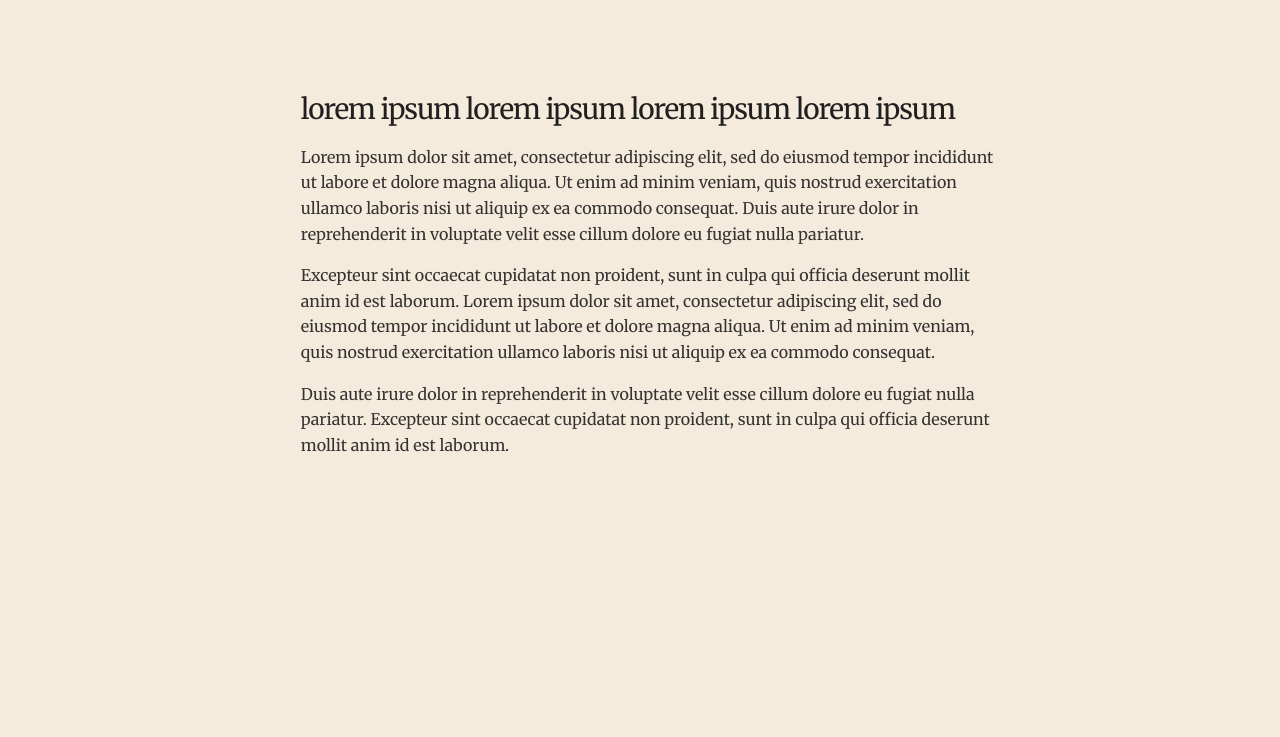
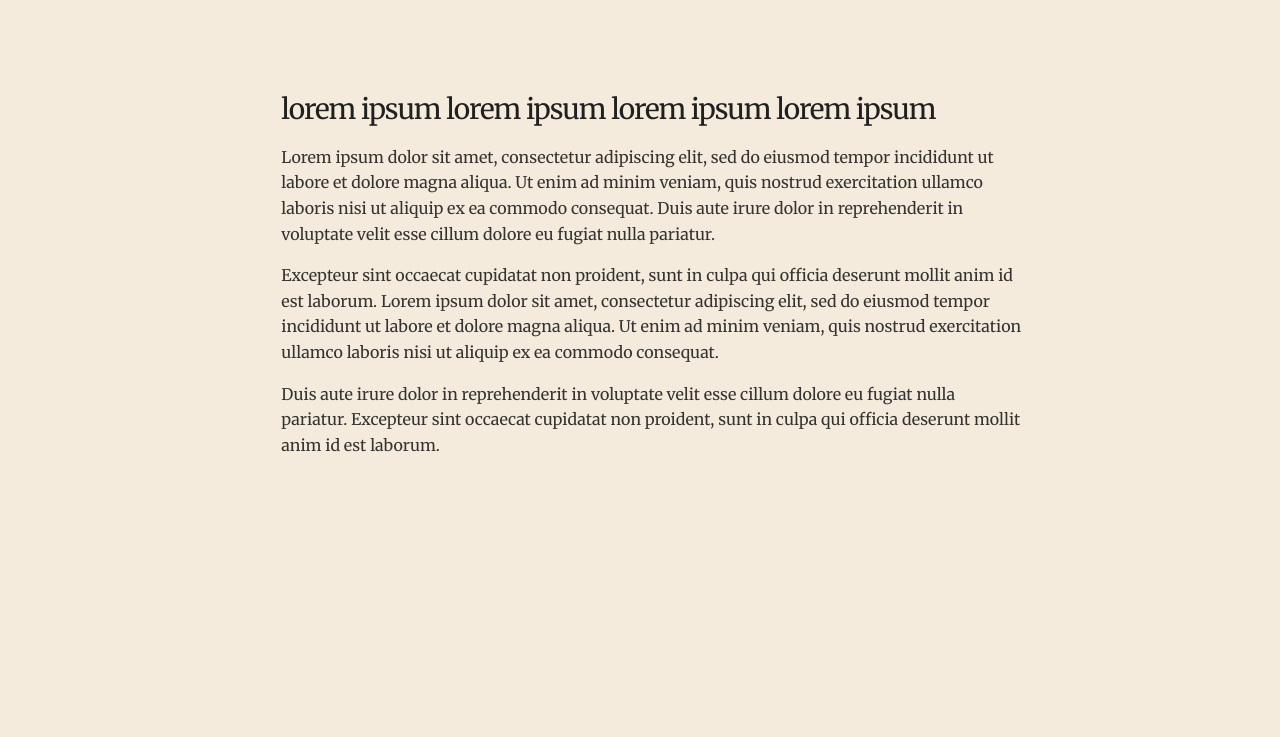
Before and after one commit to misirlouuu/web-5-sem, a plain HTML site: page about.html in a window 1280 px wide. Shown: the part 63-800 px from the top of the page. Drawn offline with Linux system fonts and the light colour scheme.

Commit message:
feat: add about.html

```diff
--- a/about.html
+++ b/about.html
@@ -42,6 +42,10 @@
 </header>
 
 <main>
+    <section class="about_info">
+        <div class="content">
+            <div class="container2">
+                <div class="wrap">
                     <div class="information">
                         <h3>lorem ipsum lorem ipsum lorem ipsum lorem ipsum</h3>
                                 <p>Lorem ipsum dolor sit amet, consectetur adipiscing elit, sed do eiusmod tempor incididunt ut labore et
@@ -57,6 +61,25 @@
                                     qui officia deserunt
                                     mollit anim id est laborum.</p>
                     </div>
+                </div>
+            </div>
+        </div>
+    </section>
+<!--    <div class="information">-->
+<!--    <h3>lorem ipsum lorem ipsum lorem ipsum lorem ipsum</h3>-->
+<!--        <p>Lorem ipsum dolor sit amet, consectetur adipiscing elit, sed do eiusmod tempor incididunt ut labore et-->
+<!--            dolore magna aliqua. Ut enim ad minim veniam, quis nostrud exercitation ullamco laboris nisi ut aliquip-->
+<!--            ex ea commodo consequat. Duis aute irure dolor in reprehenderit in voluptate velit esse cillum dolore eu-->
+<!--            fugiat nulla pariatur. </p>-->
+<!--        <p>Excepteur sint occaecat cupidatat non proident, sunt in culpa qui officia deserunt-->
+<!--            mollit anim id est laborum. Lorem ipsum dolor sit amet, consectetur adipiscing elit, sed do eiusmod tempor-->
+<!--            incididunt ut labore et dolore magna aliqua. Ut enim ad minim veniam, quis nostrud exercitation ullamco-->
+<!--            laboris nisi ut aliquip ex ea commodo consequat. </p>-->
+<!--        <p>Duis aute irure dolor in reprehenderit in voluptate velit-->
+<!--            esse cillum dolore eu fugiat nulla pariatur. Excepteur sint occaecat cupidatat non proident, sunt in culpa-->
+<!--            qui officia deserunt-->
+<!--            mollit anim id est laborum.</p>-->
+<!--    </div>-->
 </main>
 
 <footer>
--- a/css/outline.css
+++ b/css/outline.css
@@ -44,6 +44,7 @@ header {
     nav .right {
         display: none;
     }
+
     .homepage h1 {
         width: 100%;
     }
@@ -700,3 +701,45 @@ footer {
     opacity: 1;
     transform:translateY(0)
 }
+
+.about_info {
+    width: 100%;
+    z-index: 10;
+    overflow: hidden;
+}
+
+.content {
+    overflow: hidden;
+    -webkit-backface-visibility: hidden;
+    backface-visibility: hidden;
+    top: 0;
+    left: 0;
+    width: 100%;
+    height: 100%;
+    z-index: 100;
+}
+
+.container2 {
+    display: table;
+    table-layout: fixed;
+    position: relative;
+    width: 100%;
+    height: 100%;
+    min-height: 100vh!important;
+}
+
+.container2 wrap {
+    display: table-cell;
+    text-align: center;
+    vertical-align: middle;
+    overflow: hidden;
+}
+
+.information {
+    text-align: left!important;
+    width: 100%!important;
+    margin-left: auto!important;
+    margin-right: auto!important;
+    float: none;
+    max-width: 743px!important;
+}
```
Also changed, not shown: index.html (+3 -0 lines). Lines whose indentation alone changed are shown as unchanged.
